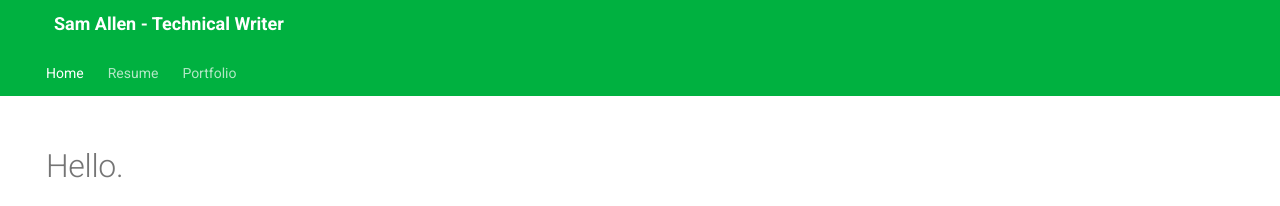
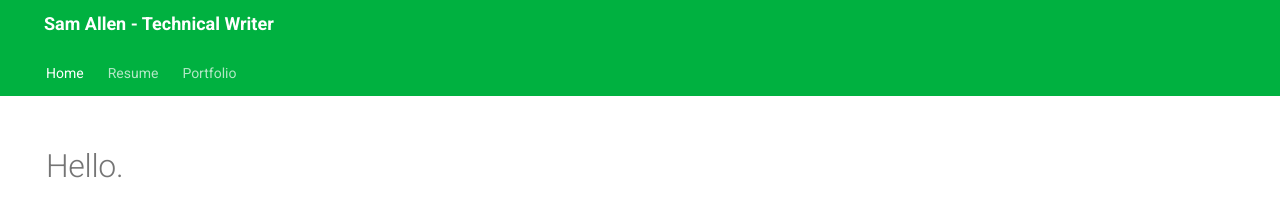
Before and after one commit to samwherever/samallen.pro, an MkDocs documentation site: the page built from docs/index.md, in a window 1280 px wide. Shown: the top 206 px of the page. Built offline with MkDocs 1.6.1 and Material for MkDocs 9.7.7, drawn with Linux system fonts in a browser that asks for light colours.

Commit message:
Top nav alignment updates

```diff
--- a/docs/stylesheets/extra.css
+++ b/docs/stylesheets/extra.css
@@ -1,7 +1,14 @@
+/*Designates color for header bar*/
 * {
  	--md-primary-fg-color: #00B140;
 }
 
+/*Removes icon logo in header bar*/
 a.md-header__button.md-logo {
 	display: none;
 }
+
+/*Repositions header text to align with top nav if icon logo is hidden. Note negative margin use.*/
+body > header > nav > div.md-header__title > div > div:nth-child(1) > span {
+	margin-left: -10px;
+}
```
Also changed, not shown: site/stylesheets/extra.css, 2 other files.
